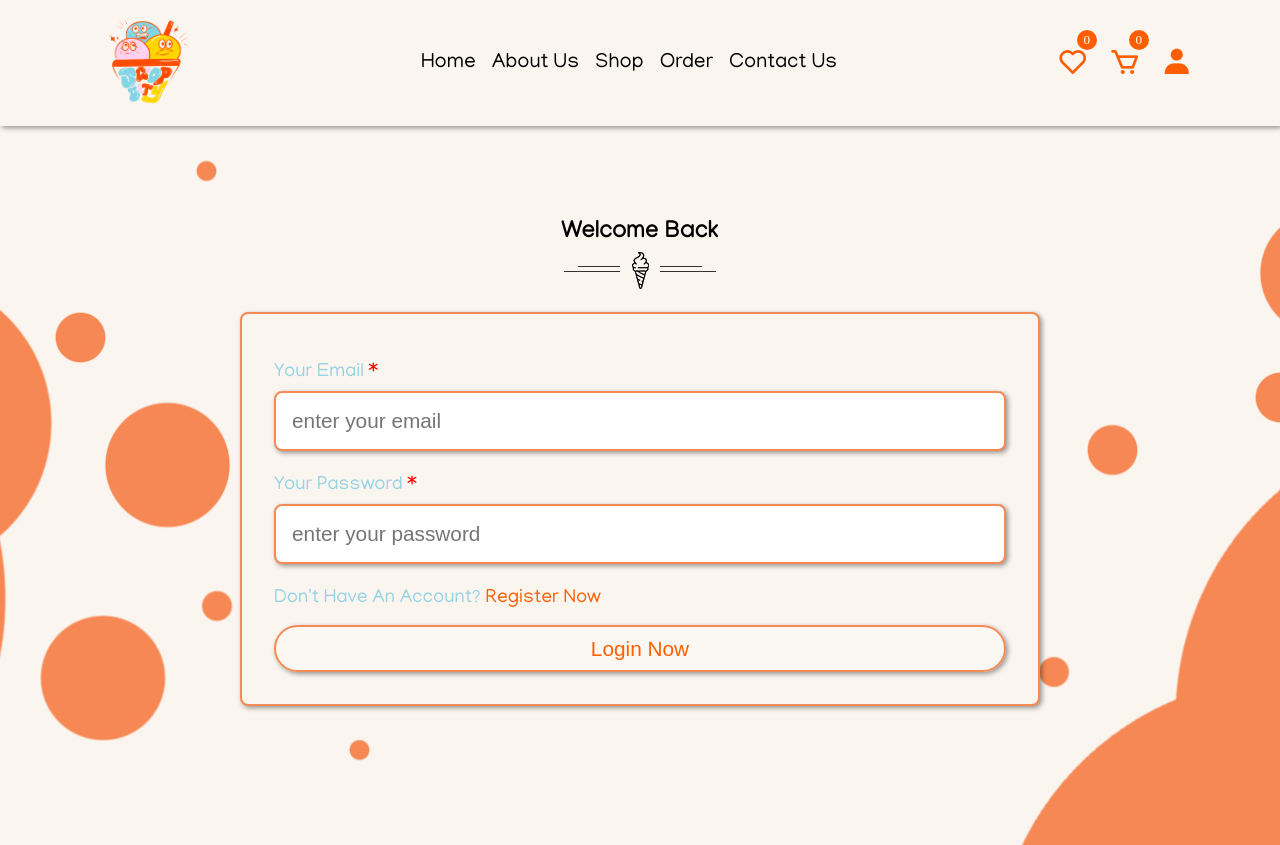
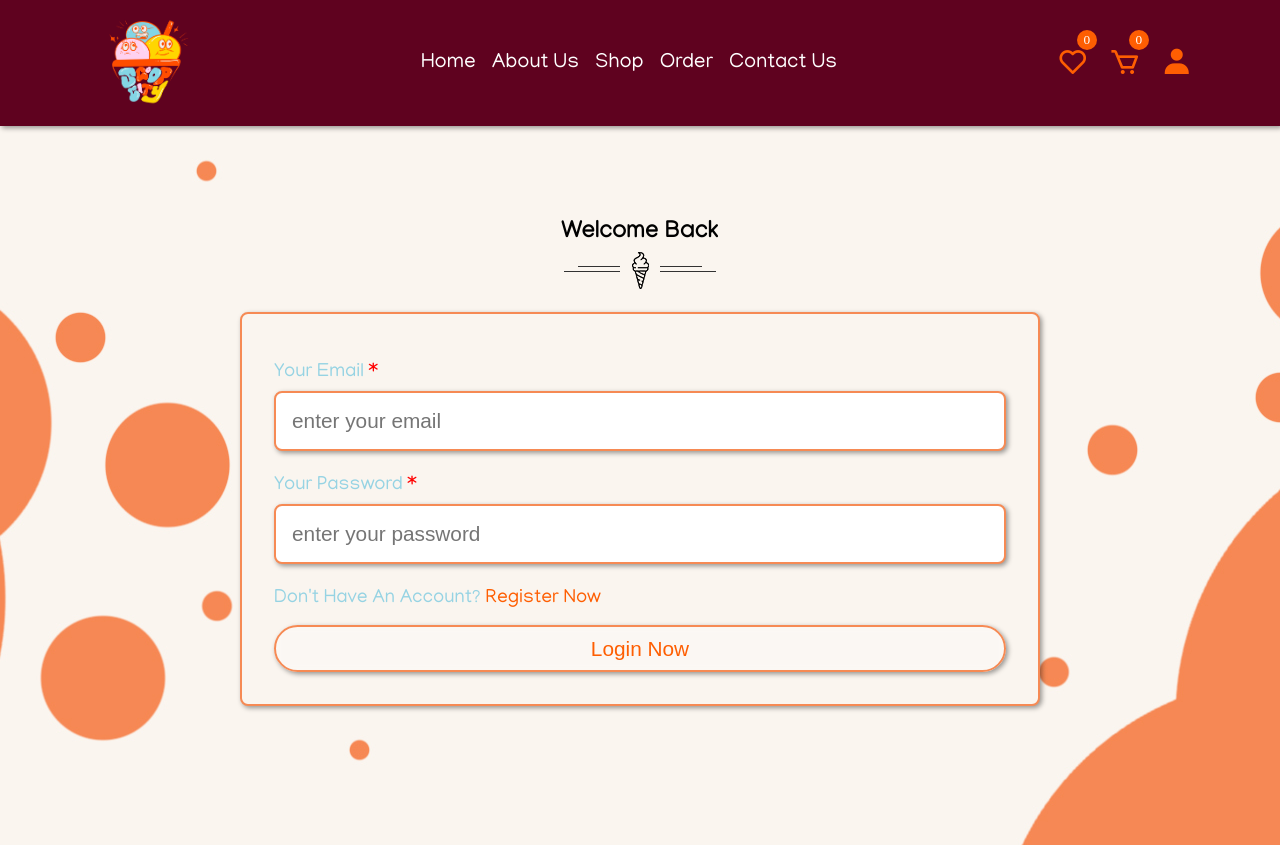
Before and after one commit to jimwhell/scoop-city, a PHP site: page /login.php in a window 1280 px wide. Shown: the top 845 px of the page. Run offline with PHP 8.4, Linux system fonts and the light colour scheme; data comes from the database, SQL or seed files in the repository; data that the repository does not hold is empty; some web fonts are replaced.

Commit message:
change style

```diff
--- a/css/user_style.css
+++ b/css/user_style.css
@@ -776,7 +776,7 @@ a .buttonAll {
 /*----------header--------------*/
 .header {
   padding: 0.5rem 4%;
-  background-color: var(--bg-color);
+  background-color: #5f021f;
   box-shadow: var(--box-shadow);
   position: sticky;
   top: 0;
@@ -905,7 +905,7 @@ a .buttonAll {
   margin: 0.5rem 0;
 }
 .header .navbar a {
-  color: var(--color-primary);
+  color: white;
   font-size: 1.3rem;
   margin: 0 0.5rem;
   text-transform: capitalize;
@@ -917,6 +917,7 @@ a .buttonAll {
   transition: 0.2s;
   transition-timing-function: ease;
 }
+
 /*----------home section--------------------*/
 .slider-container {
   position: relative;
```
